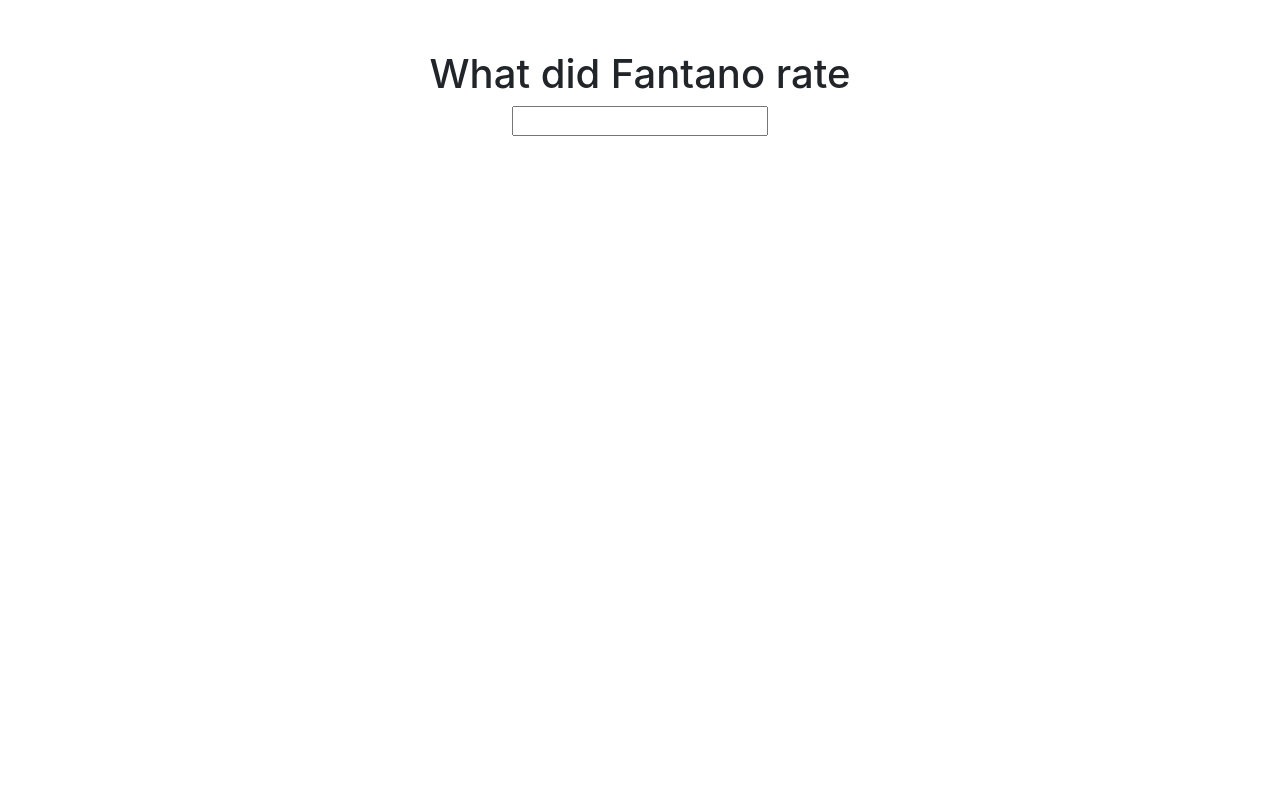
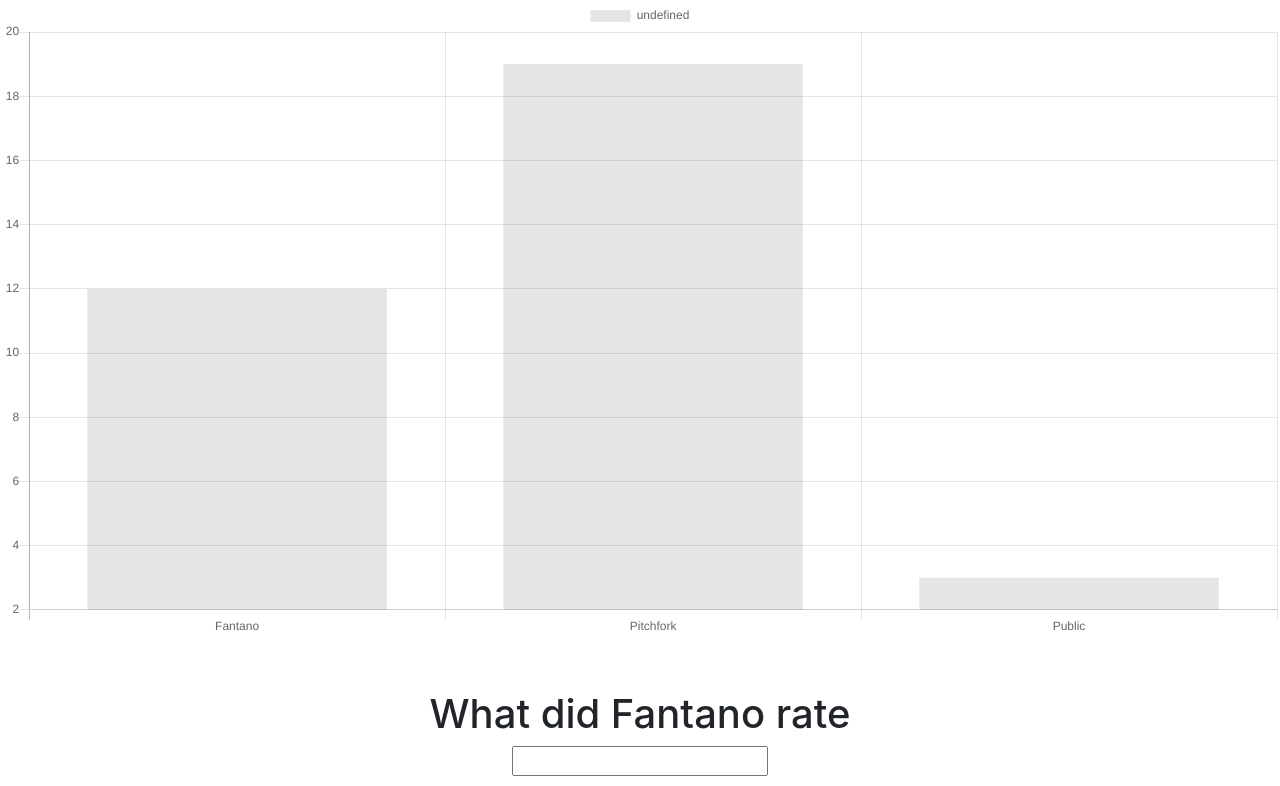
Before and after one commit to Ankit-Patel10/Album-Consensus, a website: page index.html in a window 1280 px wide. Drawn offline with nearby package versions, Linux system fonts and the light colour scheme; files that its build step writes are made by us from their sources.

Commit message:
Added chart.js to visually represent information

```diff
--- a/index.html
+++ b/index.html
@@ -2,6 +2,7 @@
 <html>
     <script src="https://code.jquery.com/jquery-3.3.1.slim.min.js" integrity="sha384-q8i/X+965DzO0rT7abK41JStQIAqVgRVzpbzo5smXKp4YfRvH+8abtTE1Pi6jizo" crossorigin="anonymous"></script>
     <script src="https://cdnjs.cloudflare.com/ajax/libs/popper.js/1.14.3/umd/popper.min.js" integrity="sha384-ZMP7rVo3mIykV+2+9J3UJ46jBk0WLaUAdn689aCwoqbBJiSnjAK/l8WvCWPIPm49" crossorigin="anonymous"></script>
+    <script src="https://cdnjs.cloudflare.com/ajax/libs/Chart.js/2.1.4/Chart.min.js"></script>
 <head>
     <title>Spotify Visualizer</title>
     <link rel="stylesheet" href="https://stackpath.bootstrapcdn.com/bootstrap/4.1.2/css/bootstrap.min.css" integrity="sha384-Smlep5jCw/wG7hdkwQ/Z5nLIefveQRIY9nfy6xoR1uRYBtpZgI6339F5dgvm/e9B" crossorigin="anonymous">
@@ -11,8 +12,21 @@
 </head>
 
 <body>
+    </canvas><canvas id="myChart"></canvas>
     <div margin-top="10px">
         <center>
+            <script>
+                var ctx = document.getElementById('myChart').getContext('2d');
+                    var myChart = new Chart(ctx, {
+                      type: 'bar',
+                      data: {
+                        labels: ['Fantano', 'Pitchfork', 'Public'],
+                        datasets: [{
+                          data: [12, 19, 3]
+                        }]
+                      }
+                    });
+            </script>
             <h1 id="area">What did Fantano rate</h1>
             <input type="text" name="search" id="search">
             <h2 id="fantanoalbumscore"></h2>
```
Also changed, not shown: functions/indexfunctions.js (+1 -12 lines).
